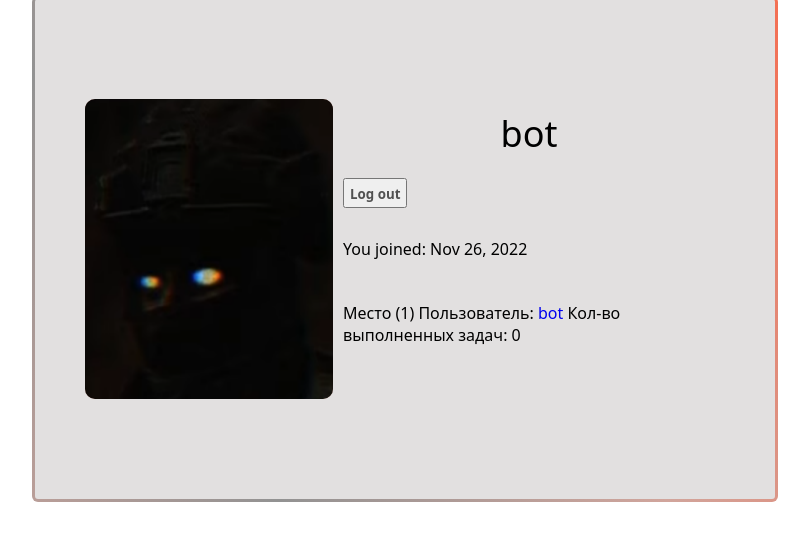
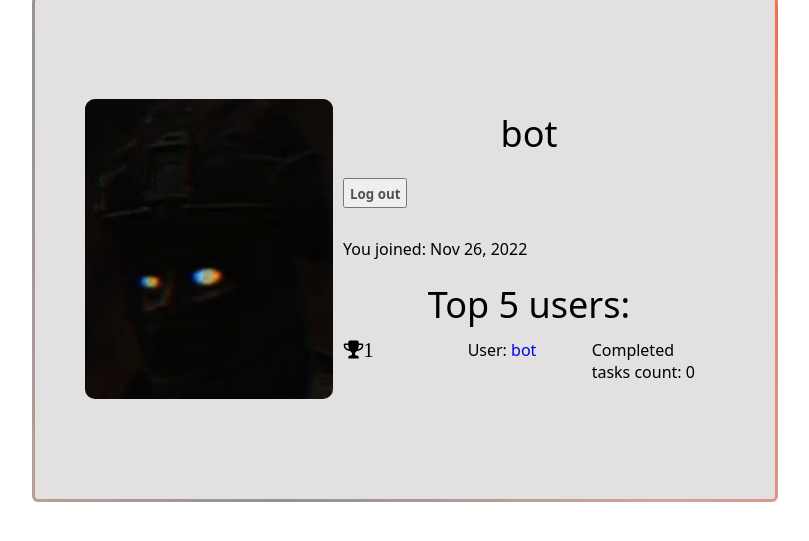
Before and after one commit to TimAny-W/shizohrenya, a Django app: a page that uses shizohrenya/user_system/templates/user/my_profile.html in a window 1280 px wide. Shown: the part 149-690 px from the top of the page, without its empty margins (235-1044 px from the left). Run offline with Django 4.2, Linux system fonts and the light colour scheme; a user stored in the database is signed in; data comes from the database, SQL or seed files in the repository.

Commit message:
Add files via upload

```diff
--- a/shizohrenya/user_system/static/user_system/css/profile.css
+++ b/shizohrenya/user_system/static/user_system/css/profile.css
@@ -6,7 +6,7 @@
     padding-bottom: 10px;
 }
 
-.username h1 {
+h2 {
     text-align: center;
     text-align: center;
     font-style: normal;
@@ -66,6 +66,26 @@ button {
 
 .rating {
     margin-top: 20px;
+    display: flex;
+    flex-direction: column;
+    justify-content: space-between;
+}
+
+.rating #user {
+    display: flex;
+    justify-content: space-around;
+}
+
+.top-title {
+    margin-bottom: 10px
+}
+
+p i {
+    text-align: center;
+}
+
+#user p {
+    width: 33%;
 }
 
 /* Gradient border */
--- a/shizohrenya/user_system/templates/user/my_profile.html
+++ b/shizohrenya/user_system/templates/user/my_profile.html
@@ -6,6 +6,7 @@
 
 {% block links %}
     <link rel="stylesheet" href="{% static 'user_system/css/profile.css' %}">
+    <link rel="stylesheet" href="https://cdnjs.cloudflare.com/ajax/libs/font-awesome/4.7.0/css/font-awesome.min.css">
 {% endblock %}
 
 {% block content %}
@@ -16,18 +17,25 @@
 
         <div class="status">
             <div class="username">
-                <h1>{{ user.username }}</h1>
+                <h2>{{ user.username }}</h2>
                 <a href="{% url 'logout' %}"><button type="button" class="button">Log out</button></a><br>
             </div>
             <p>You joined: {{ user.date_joined|date:"M d, Y "}}</p>
 
 
             <div class="rating">
-                {{ place_user }}<br>
+                <!-- {{ place_user }} -->
+                <h2 class="top-title">Top 5 users:</h2>
                 {% for line in rating %}
-            Место ({{ line.2 }}) Пользователь: <a href="{% url 'profile' line.1 %}">{{ line.0 }}</a> Кол-во выполненных задач: {{ line.1 }}<br>
-
-            {% endfor %}
+                    <div id="user">
+                        <p><i class="fa fa-trophy" style="font-size:21px">{{ line.2 }}</i></p>
+                        <p>User: <a href="{% url 'profile' line.0 %}">{{ line.0 }}</a></p>
+                        <p>Completed tasks count: {{ line.1 }}</p>
+                    </div>
+                {% if line.2 == 5 %}
+                    break
+                {% endif %}
+                {% endfor %}
             </div>
 
         </div>
```
Also changed, not shown: shizohrenya/user_system/templates/user/profile.html (+13 -4 lines).
